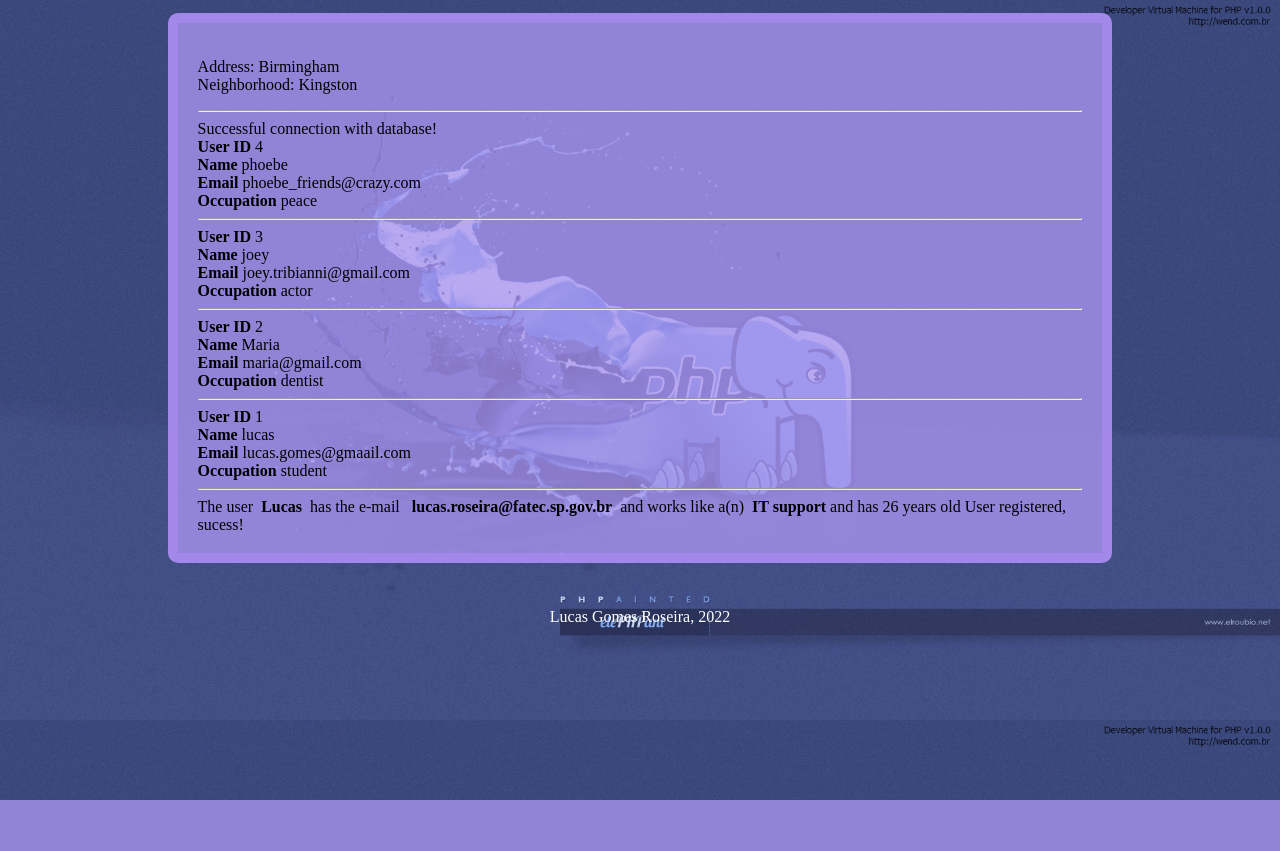
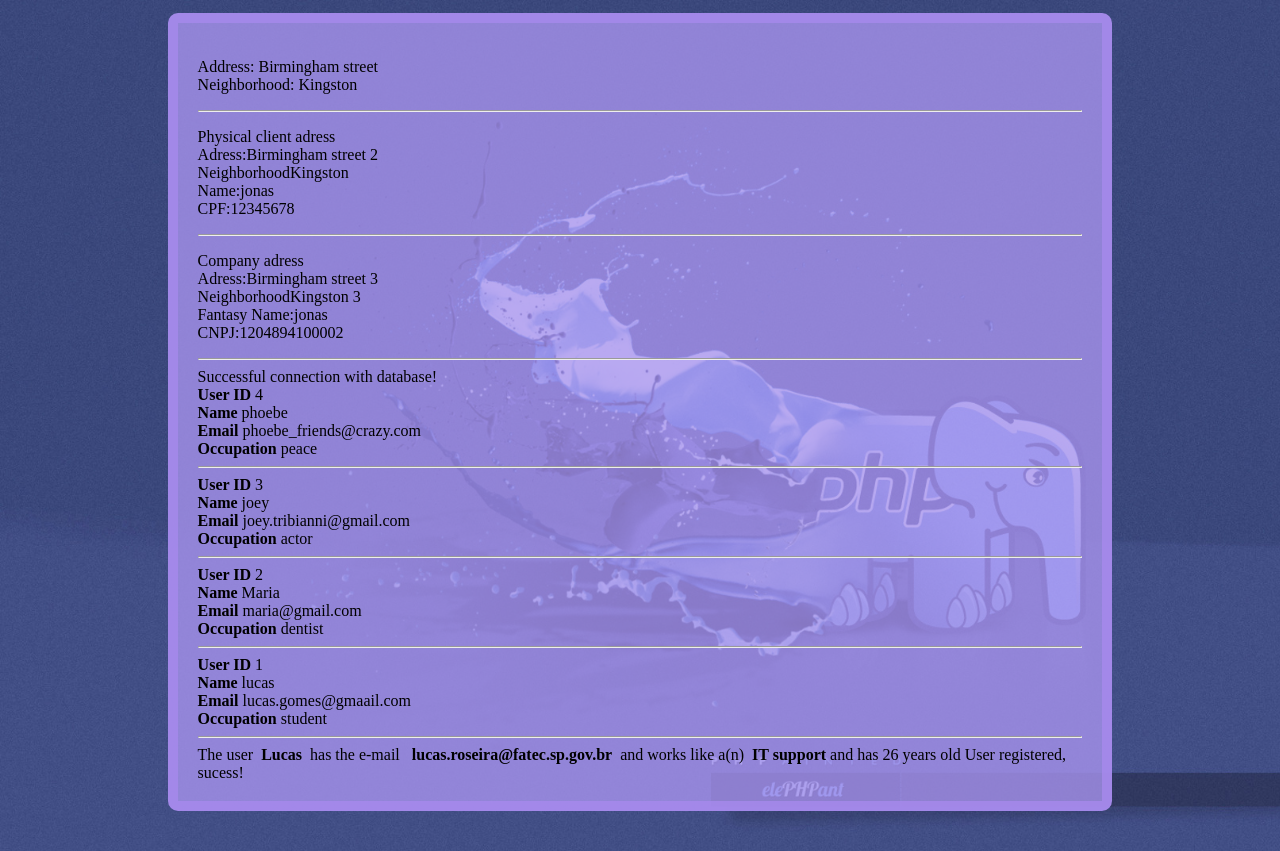
Before and after one commit to LucasRoseira/PHP_OOP, a PHP site: page / in a window 1280 px wide. Shown: the top 851 px of the page. Before the commit the page ends 800 px from the top, so only its background shows below. Run offline with PHP 8.4, Linux system fonts and the light colour scheme; data comes from the database, SQL or seed files in the repository.

Commit message:
feat: final inheritance

```diff
--- a/index.php
+++ b/index.php
@@ -17,13 +17,39 @@
 
 			//four - how to use oop inheritance
 			require 'views/client/Client.php';
+			require 'views/client/PhysicalClient.php';
+			require 'views/client/LegaLEntity.php';
+
 			$client = new Client();
-			$client->street = "Birmingham";
+			$client->street = "Birmingham street";
 			$client->neighborhood = "Kingston";
 			$msg = $client->seeAdress();
 			echo $msg;
 			echo '<hr>';
 
+			$physicalC = new PhisicalClient();
+			$physicalC->street = "Birmingham street 2";
+			$physicalC->neighborhood = "Kingston";
+			$physicalC->name = "jonas";
+			$physicalC->cpf = 12345678;
+			$msgPc = $physicalC->seeUserInfo();
+			echo $msgPc;
+
+			//Don't forget to require the file class ---> Fatal error: Uncaught Error: Class 'PshysicalClient' not found in C:\xampp\htdocs\poo php\index.php:27 Stack trace: #0 {main} thrown in C:\xampp\htdocs\poo php\index.php on line 27
+			echo '<hr>';
+
+
+			$legalEntity = new LegalEntity();
+			$legalEntity->street = "Birmingham street 3";
+			$legalEntity->neighborhood = "Kingston 3";
+			$legalEntity->fantasyName = "jonas";
+			$legalEntity->cnpj = 1204894100002;
+			$msgLe = $legalEntity->seeCompanyInfo();
+			echo $msgLe;
+
+			echo '<hr>';
+
+		 	// $legalEntity->name = "jonas"; ----->   Fatal error: Uncaught Error: Typed property LegalEntity::$fantasyName must not be accessed before initialization in C:\xampp\htdocs\poo php\views\client\LegalEntity.php:12 Stack trace: #0 C:\xampp\htdocs\poo php\index.php(46): LegalEntity->seeCompanyInfo() #1 {main} thrown in C:\xampp\htdocs\poo php\views\client\LegalEntity.php on line 12
 
 
 			//third - how to create a class and the method to list registers from the database
--- /dev/null
+++ b/views/client/LegalEntity.php
@@ -0,0 +1,21 @@
+<?php
+
+class LegalEntity extends Client
+{
+	public int $cnpj;
+	public string $fantasyName;
+
+	public function seeCompanyInfo(){
+		$data = "Company adress<br>";
+		$data .= "Adress:{$this->street}<br>";
+		$data .= "Neighborhood{$this->neighborhood}<br>";
+		$data .= "Fantasy Name:{$this->fantasyName}<br>";
+		$data .= "CNPJ:{$this->cnpj}<br>";
+
+		 //Fatal error: Uncaught Error: Typed property LegalEntity::$fantasyName must not be accessed before initialization in C:\xampp\htdocs\poo php\views\client\LegalEntity.php:12 Stack trace: #0 C:\xampp\htdocs\poo php\index.php(46): LegalEntity->seeCompanyInfo() #1 {main} thrown in C:\xampp\htdocs\poo php\views\client\LegalEntity.php on line 12
+
+		return "<p>$data</p>";
+	}
+}
+
+?>
--- a/views/client/PhysicalClient.php
+++ b/views/client/PhysicalClient.php
@@ -4,11 +4,17 @@
 class PhisicalClient extends Client
 { //PSR recommends that you put the bracket in the next line https://www.php-fig.org/psr/
 	public string $name;
-	public string $cpf;
+	public int $cpf;
 
 	//Using lower case for function and using capital letter for the class
 	public function seeUserInfo() {
+		$data = "Physical client adress<br>";
+		$data .= "Adress:{$this->street}<br>";
+		$data .= "Neighborhood{$this->neighborhood}<br>";
+		$data .= "Name:{$this->name}<br>";
+		$data .= "CPF:{$this->cpf}<br>";
 
+		return "<p>$data</p>";
 	}
 }
 
```
Also changed, not shown: README.md, 1 other file.
